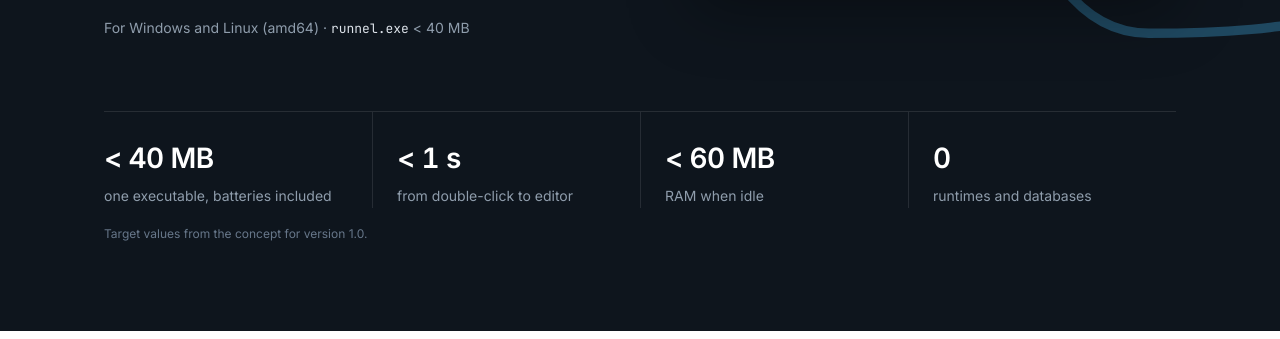
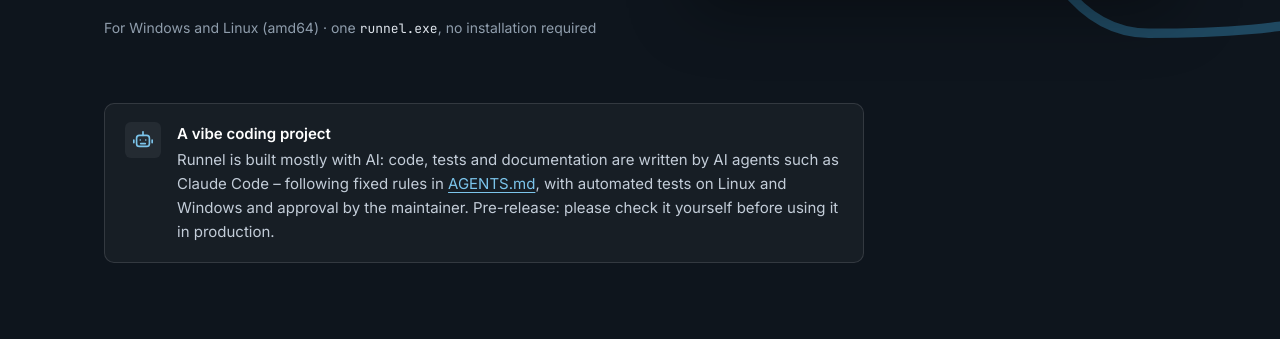
Before and after one commit to runnelhq/runnelhq.github.io, a plain HTML site: page index.html in a window 1280 px wide. Shown: the part 613-952 px from the top of the page. Drawn offline with Linux system fonts and the light colour scheme.

Commit message:
Q-Website: Kennzahlen entfernt, Hinweis auf KI-/Vibe-Coding-Projekt
Die Zielwerte (Größe, Startzeit, Speicher) entfallen auf der Startseite
und im Vergleich. Neu: Hinweis im Hero, dass Runnel überwiegend mit
KI-Agenten nach AGENTS.md entsteht, sowie eine Zeile im Footer aller
Seiten.

Co-Authored-By: Claude Opus 5.5 <noreply@anthropic.com>
Claude-Session: https://claude.ai/code/session_015qsFfc5ueDVhE7J67ciR7H

```diff
--- a/assets/css/site.css
+++ b/assets/css/site.css
@@ -577,3 +577,18 @@ a.docs-card:hover { border-color: var(--ring); box-shadow: var(--rn-shadow-sm);
 .status--done::before { content: "✔"; font-size: 11px; }
 @media (max-width: 1080px) { .roadmap { grid-template-columns: repeat(2, minmax(0, 1fr)); } }
 @media (max-width: 600px) { .roadmap { grid-template-columns: 1fr; } }
+
+/* ---------- Hinweis: KI-/Vibe-Coding-Projekt (im dunklen Hero) ---------- */
+.ai-note {
+  position: relative; margin-top: 64px; max-width: 760px;
+  display: flex; gap: 16px; align-items: flex-start;
+  padding: 18px 20px; border-radius: var(--rn-radius-lg);
+  border: 1px solid rgb(255 255 255 / 0.12); background: rgb(255 255 255 / 0.04);
+  color: var(--rn-tiefe-300); font-size: 15px; line-height: 1.6;
+}
+.ai-note-icon { flex: none; display: inline-flex; width: 36px; height: 36px; align-items: center; justify-content: center; border-radius: var(--rn-radius-md); background: rgb(255 255 255 / 0.06); color: var(--rn-strom-300); }
+.ai-note-icon svg { width: 22px; height: 22px; }
+.ai-note-title { color: #fff; font-weight: 600; margin-bottom: 2px; }
+.ai-note a { color: var(--rn-strom-300); }
+@media (max-width: 960px) { .ai-note { margin-top: 40px; } }
+@media (max-width: 480px) { .ai-note { padding: 16px; gap: 12px; } }
--- a/assets/js/i18n.js
+++ b/assets/js/i18n.js
@@ -55,6 +55,8 @@ window.RUNNEL_I18N = {
     "rm.7.progress": "19 of 24 steps done",
     "rm.8.title": "Release",
     "rm.8.text": "Stabilization, documentation and examples.",
+    "ai.title": "A vibe coding project",
+    "ai.text": "Runnel is built mostly with AI: code, tests and documentation are written by AI agents such as Claude Code – following fixed rules in <a href=\"https://github.com/runnelhq/runnel/blob/main/AGENTS.md\">AGENTS.md</a>, with automated tests on Linux and Windows and approval by the maintainer. Pre-release: please check it yourself before using it in production.",
     "meta.title": "Runnel – Lightweight. Local. Flowing.",
     "meta.description": "Workflows and data integration for Windows – one executable, no runtime, no database. Open source under the MIT license.",
     "a11y.skip": "Skip to content",
@@ -76,18 +78,9 @@ window.RUNNEL_I18N = {
 
     "hero.title": "Lightweight. Local.<br><em>Flowing.</em>",
     "hero.lead": "Workflows and data integration for Windows – one executable, no runtime, no database. Design visually in the editor, run via CLI, server or Windows service.",
-    "hero.meta": "For Windows and Linux (amd64) · <span class=\"nw\"><code>runnel.exe</code> &lt; 40 MB</span>",
+    "hero.meta": "For Windows and Linux (amd64) · one <code>runnel.exe</code>, no installation required",
     "hero.termLabel": "Output of runnel run for the hello example",
 
-    "facts.size.label": "File size",
-    "facts.size": "one executable, batteries included",
-    "facts.start.label": "Startup time",
-    "facts.start": "from double-click to editor",
-    "facts.ram.label": "Memory",
-    "facts.ram": "RAM when idle",
-    "facts.deps.label": "Dependencies",
-    "facts.deps": "runtimes and databases",
-    "facts.note": "Target values from the concept for version 1.0.",
 
     "features.label": "Why Runnel",
     "features.title": "Automation without platform baggage",
@@ -142,12 +135,11 @@ window.RUNNEL_I18N = {
     "c.format.n8n": "Database (JSON export)",
     "c.format.hop": "XML files",
     "c.format.us": "YAML files",
-    "c.footprint": "Footprint",
     "c.connectors": "SaaS connectors",
     "c.connectors.many": "very many",
     "c.connectors.some": "some",
     "c.connectors.us": "generic: HTTP, SQL, files, script, plugins",
-    "compare.note": "Runnel figures are target values for version 1.0. For many cloud services with ready-made connectors, n8n and Make remain the better choice; for big data on a cluster, Apache Hop.",
+    "compare.note": "For many cloud services with ready-made connectors, n8n and Make remain the better choice; for big data on a cluster, Apache Hop.",
 
     "roadmap.title": "Small steps towards 1.0",
     "roadmap.lead": "Every step is one pull request, and Runnel works after every step. The current status is on <a href=\"https://github.com/runnelhq/runnel/blob/main/docs/ROADMAP.md\">GitHub</a>.",
@@ -170,7 +162,7 @@ window.RUNNEL_I18N = {
     "footer.imprint": "Legal notice",
     "footer.privacy": "Privacy",
     "footer.copy": "© 2026 The Runnel authors · MIT license",
-    "footer.local": "This site loads no external fonts or trackers.",
+    "footer.local": "Built with AI (vibe coding) · This site loads no external fonts or trackers.",
     "legal.placeholderNote": "Draft with placeholders. Fill in the marked details and have the text legally reviewed before publishing."
   }
 };
--- a/index.html
+++ b/index.html
@@ -108,7 +108,7 @@
             <a class="btn btn--primary" href="https://github.com/runnelhq/runnel/releases"><svg aria-hidden="true"><use href="#i-download"/></svg><span data-i18n="cta.download">Herunterladen</span></a>
             <a class="btn btn--outline" href="https://github.com/runnelhq/runnel"><svg aria-hidden="true"><use href="#i-github"/></svg><span data-i18n="cta.github">Auf GitHub ansehen</span></a>
           </div>
-          <p class="meta" data-i18n="hero.meta">Für Windows und Linux (amd64) · <span class="nw"><code>runnel.exe</code> &lt; 40 MB</span></p>
+          <p class="meta" data-i18n="hero.meta">Für Windows und Linux (amd64) · eine <code>runnel.exe</code>, keine Installation nötig</p>
         </div>
 
         <div class="terminal" role="figure" aria-label="Ausgabe von runnel run für das Beispiel hello" data-i18n-attr="aria-label:hero.termLabel">
@@ -128,13 +128,13 @@
         </div>
       </div>
 
-      <dl class="facts">
-        <div class="fact"><dt class="sr-only" data-i18n="facts.size.label">Dateigröße</dt><dd style="margin:0"><strong>&lt; 40 MB</strong><span data-i18n="facts.size">eine exe, alles drin</span></dd></div>
-        <div class="fact"><dt class="sr-only" data-i18n="facts.start.label">Startzeit</dt><dd style="margin:0"><strong>&lt; 1 s</strong><span data-i18n="facts.start">vom Doppelklick bis zum Editor</span></dd></div>
-        <div class="fact"><dt class="sr-only" data-i18n="facts.ram.label">Speicher</dt><dd style="margin:0"><strong>&lt; 60 MB</strong><span data-i18n="facts.ram">RAM im Leerlauf</span></dd></div>
-        <div class="fact"><dt class="sr-only" data-i18n="facts.deps.label">Abhängigkeiten</dt><dd style="margin:0"><strong>0</strong><span data-i18n="facts.deps">Runtimes und Datenbanken</span></dd></div>
-      </dl>
-      <p class="facts-note" data-i18n="facts.note">Zielwerte aus dem Konzept für Version 1.0.</p>
+      <aside class="ai-note" aria-labelledby="ai-note-title">
+        <span class="ai-note-icon" aria-hidden="true"><svg viewBox="0 0 24 24" fill="none" stroke="currentColor" stroke-width="1.8" stroke-linecap="round" stroke-linejoin="round"><rect x="5" y="7" width="14" height="12" rx="3"/><path d="M12 3v4M9 12h.01M15 12h.01M9.5 16h5M2 12v3M22 12v3"/></svg></span>
+        <div>
+          <p class="ai-note-title" id="ai-note-title" data-i18n="ai.title">Ein Vibe-Coding-Projekt</p>
+          <p data-i18n="ai.text">Runnel entsteht überwiegend mit KI: Code, Tests und Dokumentation schreiben KI-Agenten wie Claude Code – nach festen Regeln in <a href="https://github.com/runnelhq/runnel/blob/main/AGENTS.md">AGENTS.md</a>, mit automatischen Tests unter Linux und Windows und Freigabe durch den Maintainer. Vorabversion: bitte vor produktivem Einsatz selbst prüfen.</p>
+        </div>
+      </aside>
     </div>
   </section>
 
@@ -411,12 +411,11 @@
             <tr><th scope="row" data-i18n="c.model">Modell</th><td class="us">Workflow + Pipeline</td><td data-i18n="c.model.n8n">Item-basierter Graph</td><td data-i18n="c.model.make">Szenario</td><td>Workflow + Pipeline</td></tr>
             <tr><th scope="row" data-i18n="c.etl">Datenstrom / ETL</th><td class="us" data-i18n="c.etl.us">mittel bis stark</td><td data-i18n="c.etl.limited">eingeschränkt</td><td data-i18n="c.etl.limited">eingeschränkt</td><td data-i18n="c.etl.strong">stark</td></tr>
             <tr><th scope="row" data-i18n="c.format">Speicherformat</th><td class="us" data-i18n="c.format.us">YAML-Dateien</td><td data-i18n="c.format.n8n">Datenbank (JSON-Export)</td><td>Cloud</td><td data-i18n="c.format.hop">XML-Dateien</td></tr>
-            <tr><th scope="row" data-i18n="c.footprint">Footprint</th><td class="us tnum">~40 MB</td><td class="tnum">~300 MB+</td><td>–</td><td class="tnum">~500 MB+</td></tr>
             <tr><th scope="row" data-i18n="c.connectors">SaaS-Konnektoren</th><td class="us" data-i18n="c.connectors.us">generisch: HTTP, SQL, Dateien, Skript, Plugins</td><td data-i18n="c.connectors.many">sehr viele</td><td data-i18n="c.connectors.many">sehr viele</td><td data-i18n="c.connectors.some">einige</td></tr>
           </tbody>
         </table>
       </div>
-      <p class="table-note" data-i18n="compare.note">Angaben zu Runnel sind Zielwerte für Version 1.0. Für viele Cloud-Dienste mit fertigen Konnektoren bleiben n8n und Make die bessere Wahl; für Big Data im Cluster Apache Hop.</p>
+      <p class="table-note" data-i18n="compare.note">Für viele Cloud-Dienste mit fertigen Konnektoren bleiben n8n und Make die bessere Wahl; für Big Data im Cluster Apache Hop.</p>
     </div>
   </section>
 
@@ -528,7 +527,7 @@
     </div>
     <div class="footer-bottom">
       <span data-i18n="footer.copy">© 2026 The Runnel authors · MIT-Lizenz</span>
-      <span data-i18n="footer.local">Diese Seite lädt keine externen Schriften oder Tracker.</span>
+      <span data-i18n="footer.local">Mit KI entwickelt (Vibe Coding) · Diese Seite lädt keine externen Schriften oder Tracker.</span>
     </div>
   </div>
 </footer>
```
Also changed, not shown: datenschutz.html (+1 -1 lines), docs/actions.html (+1 -1 lines), docs/api.html (+1 -1 lines), docs/editor.html (+1 -1 lines), docs/index.html (+1 -1 lines), docs/transforms.html (+1 -1 lines), impressum.html (+1 -1 lines).
